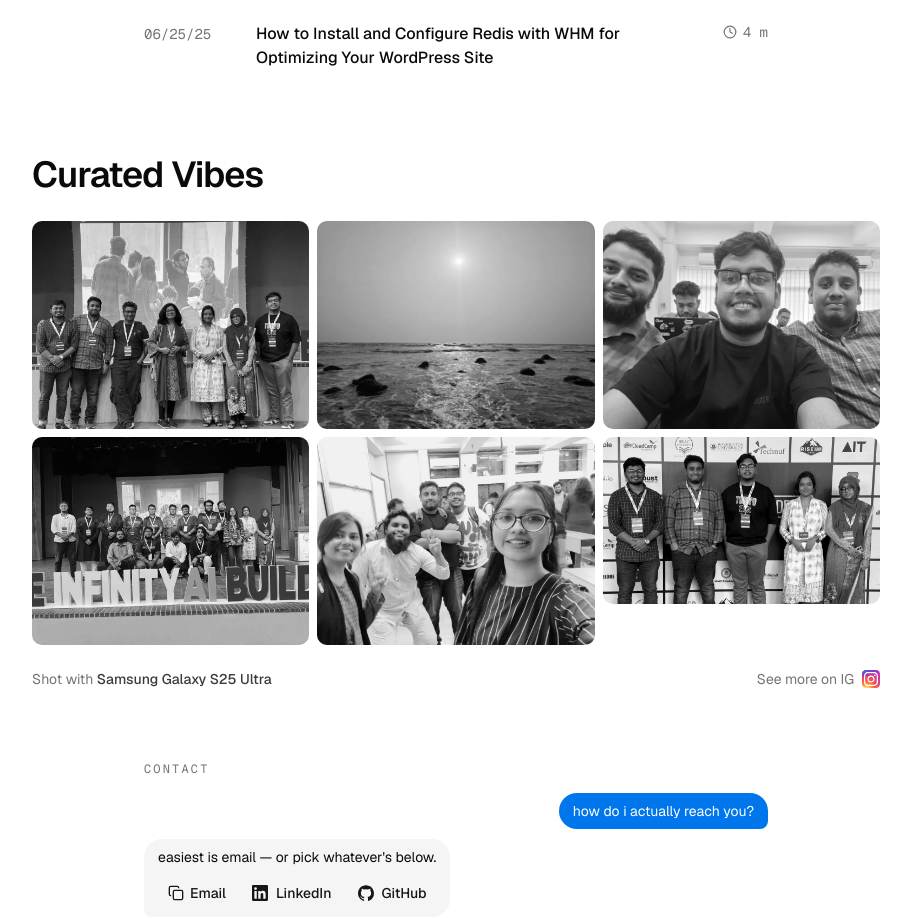
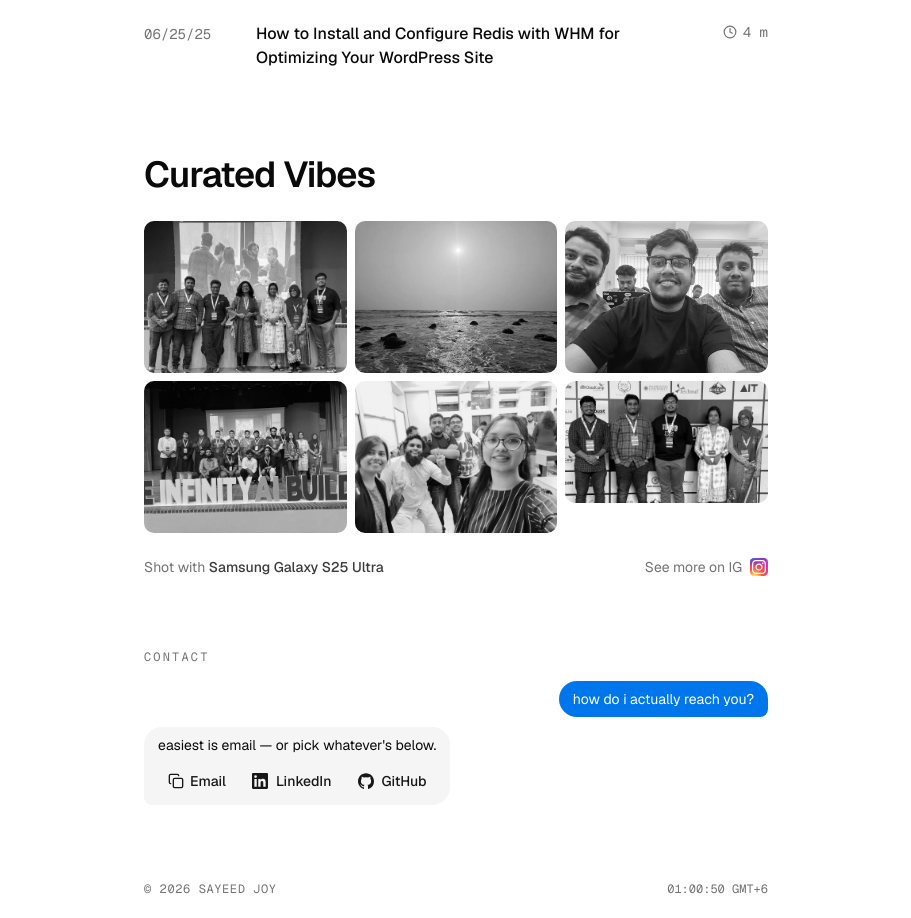
Before and after one commit to sayeedjoy/devfolio, a Next.js app: page / in a window 1280 px wide. Shown: the part 1308-2226 px from the top of the page, without its empty margins (184-1095 px from the left). Built offline with nearby package versions, Linux system fonts and the light colour scheme; no server answers.

Commit message:
fix: adjust layout and image sizes in Personal and PhotoGallery components

```diff
--- a/components/personal.tsx
+++ b/components/personal.tsx
@@ -56,9 +56,9 @@ export function Personal() {
   return (
     <Section
       aria-labelledby="gallery-heading"
-      className="relative left-1/2 my-5 w-screen -translate-x-1/2 bg-background text-foreground"
+      className="my-5 bg-background text-foreground"
     >
-      <div className="mx-auto max-w-[896px] px-6 py-3">
+      <div className="py-3">
         <h2
           id="gallery-heading"
           className="mb-6 text-3xl leading-tight font-semibold tracking-tight sm:text-4xl"
--- a/components/photo-gallery.tsx
+++ b/components/photo-gallery.tsx
@@ -36,7 +36,7 @@ export function PhotoGallery({ photos }: { photos: Personal["photos"] }) {
             width={photo.width}
             height={photo.height}
             quality={100}
-            sizes="(min-width: 896px) 278px, (min-width: 640px) calc((100vw - 64px) / 3), calc((100vw - 56px) / 2)"
+            sizes="(min-width: 896px) 203px, (min-width: 640px) calc((100vw - 64px) / 3), calc((100vw - 56px) / 2)"
             className="block h-auto w-full rounded-lg grayscale transition-[filter] duration-300 group-hover/gallery:grayscale-0 motion-reduce:transition-none"
           />
         </li>
```
